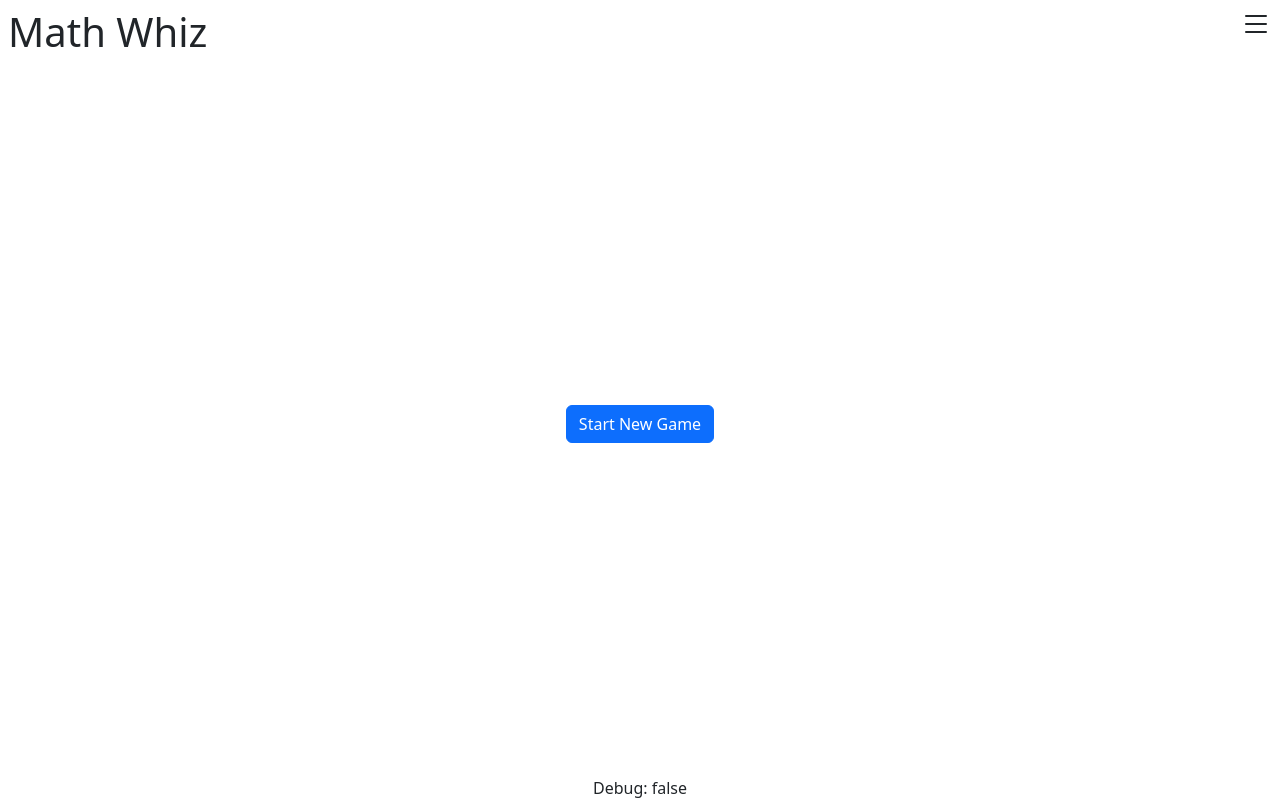
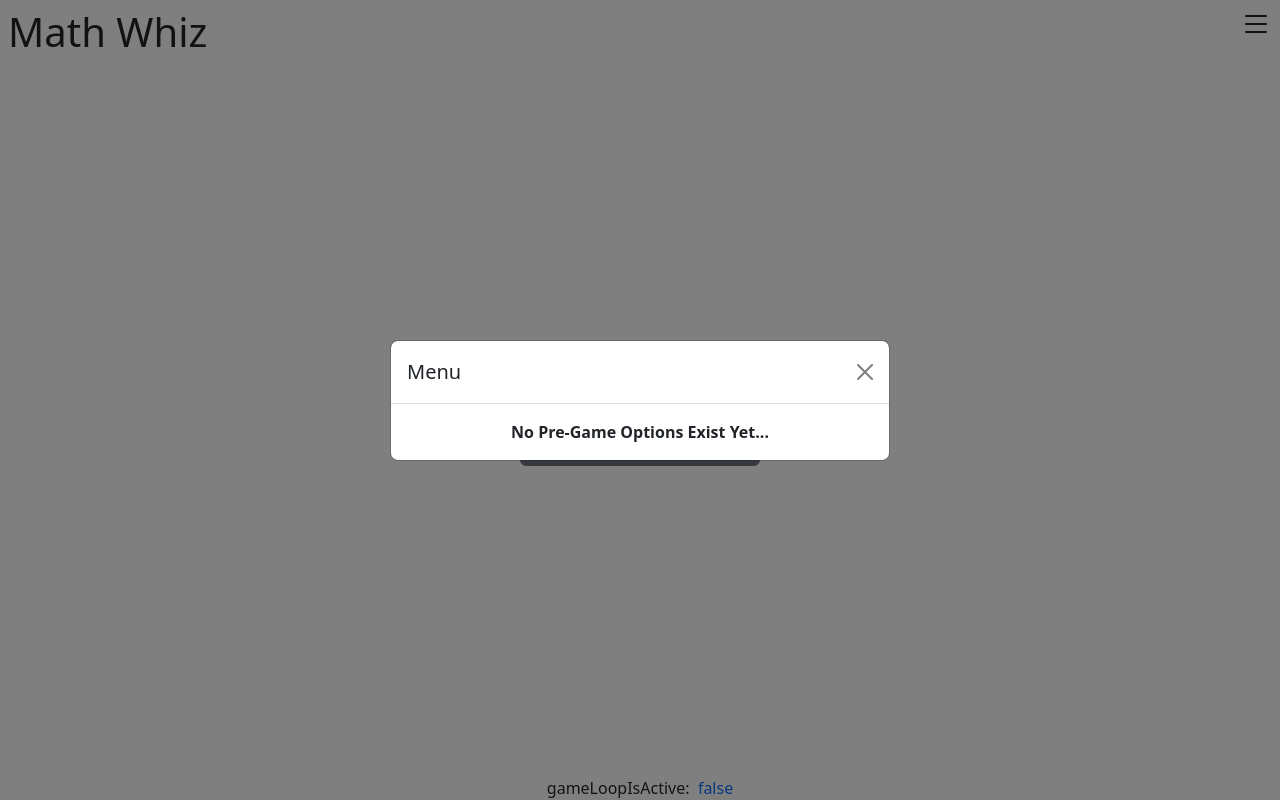
Before and after one commit to arcanemachine/math-whiz, a plain HTML site: page index.html in a window 1280 px wide. Both pictures are taken after a click on the element "Options menu". Drawn offline with nearby package versions, Linux system fonts and the light colour scheme.

Commit message:
Basic options menu feature working

```diff
--- a/index.html
+++ b/index.html
@@ -45,9 +45,53 @@
   </head>
   <body x-data="aMathWhizComponent()">
 
+    <!-- modal - main menu -->
+    <div class="modal fade"
+         id="menu-modal"
+         tabindex="-1"
+         aria-labelledby="menu-modal-label"
+         aria-hidden="true">
+      <div class="modal-dialog modal-dialog-centered">
+        <div class="modal-content">
+          <div class="modal-header">
+            <h5 class="modal-title" id="exampleModalLabel">
+              Menu
+            </h5>
+            <button
+              type="button"
+              class="btn-close"
+              data-bs-dismiss="modal"
+              aria-label="Close">
+            </button>
+          </div>
+          <div class="modal-body text-center">
+            <!-- pre-game options -->
+            <div x-show="!gameLoopIsActive">
+
+              <div class="fw-bold">
+                No Pre-Game Options Exist Yet...
+              </div>
+
+            </div>
+
+            <!-- in-game options -->
+            <div x-show="gameLoopIsActive">
+
+              <button class="d-block mx-auto btn btn-danger menu-button">
+                Exit the Game
+              </button>
+
+            </div>
+          </div>
+        </div>
+      </div>
+    </div>
+
     <section class="page-content d-flex flex-column flex-center">
 
+      <!-- header -->
       <div class="w-100 my-2 d-flex">
+
         <!-- title -->
         <h1 class="ms-2 flex-grow-1 cursor-default user-select-none">
           Math Whiz
@@ -55,7 +99,9 @@
 
         <!-- menu icon -->
         <div class="cursor-pointer"
-             title="Options menu">
+             title="Options menu"
+             data-bs-toggle="modal"
+             data-bs-target="#menu-modal">
           <span class="p-2">
             <svg xmlns="http://www.w3.org/2000/svg"
                  width="32"
@@ -69,29 +115,41 @@
                        0 1-.5-.5zm0-4a.5.5 0 0 1 .5-.5h10a.5.5 0 0 1 0 1H3a.5.5
                        0 0 1-.5-.5z"/>
             </svg>
-          </div>
+          </span>
+        </div>
 
-        </div>
+
       </div>
 
-      <!-- main menu -->
-      <div x-show="!gameLoopIsActive"
-           x-transition.opacity
-           class="flex-grow-1 d-flex flex-center">
+      <!-- intro screen -->
+      <div class="flex-grow-1 d-flex flex-center">
 
-        <div class="d-flex flex-center">
-          <button class="btn btn-primary"
+        <div class="mx-auto"
+             x-show="!gameLoopIsActive"
+             x-transition.opacity>
+
+          <button class="d-block mx-auto btn btn-primary menu-button"
                   @click="gameStart()">
             Start New Game
           </button>
+
+          <button class="d-block mt-2 mx-auto btn btn-secondary menu-button"
+                  @click="modalMenuMain.show()">
+            Settings
+          </button>
+
         </div>
 
       </div>
 
       <!-- status bar -->
-      <div class="d-flex">
-        <div>Debug:&nbsp;</div>
-        <div x-text="gameLoopIsActive"></div>
+      <div class="text-center">
+        <span>gameLoopIsActive:&nbsp;</span>
+        <span
+           class="text-primary cursor-pointer"
+           x-text="gameLoopIsActive"
+           @click="gameLoopIsActive = !gameLoopIsActive">
+        </span>
       </div>
 
     </section>
--- a/script.js
+++ b/script.js
@@ -5,11 +5,24 @@
 
 function aMathWhizComponent() {
   return {
+    init() {
+      window.ccc = this;
+    },
+
     gameLoopIsActive: false,
-
 
     gameStart() {
       this.gameLoopIsActive = true;
     },
+
+    // modals
+    get modalMenuMain() {
+      return bootstrap.Modal.getOrCreateInstance('#menu-modal');
+    },
+
+    get modalMenuGameExitConfirm() {
+      return bootstrap.Modal.getOrCreateInstance('#menu-game-exit-confirm');
+    }
+
   };
 }
--- a/styles.css
+++ b/styles.css
@@ -1,4 +1,8 @@
 /* components */
+.menu-button {
+  width: 15rem;
+}
+
 .page-content {
   height: 100vh;
   width: 100vw;
```
